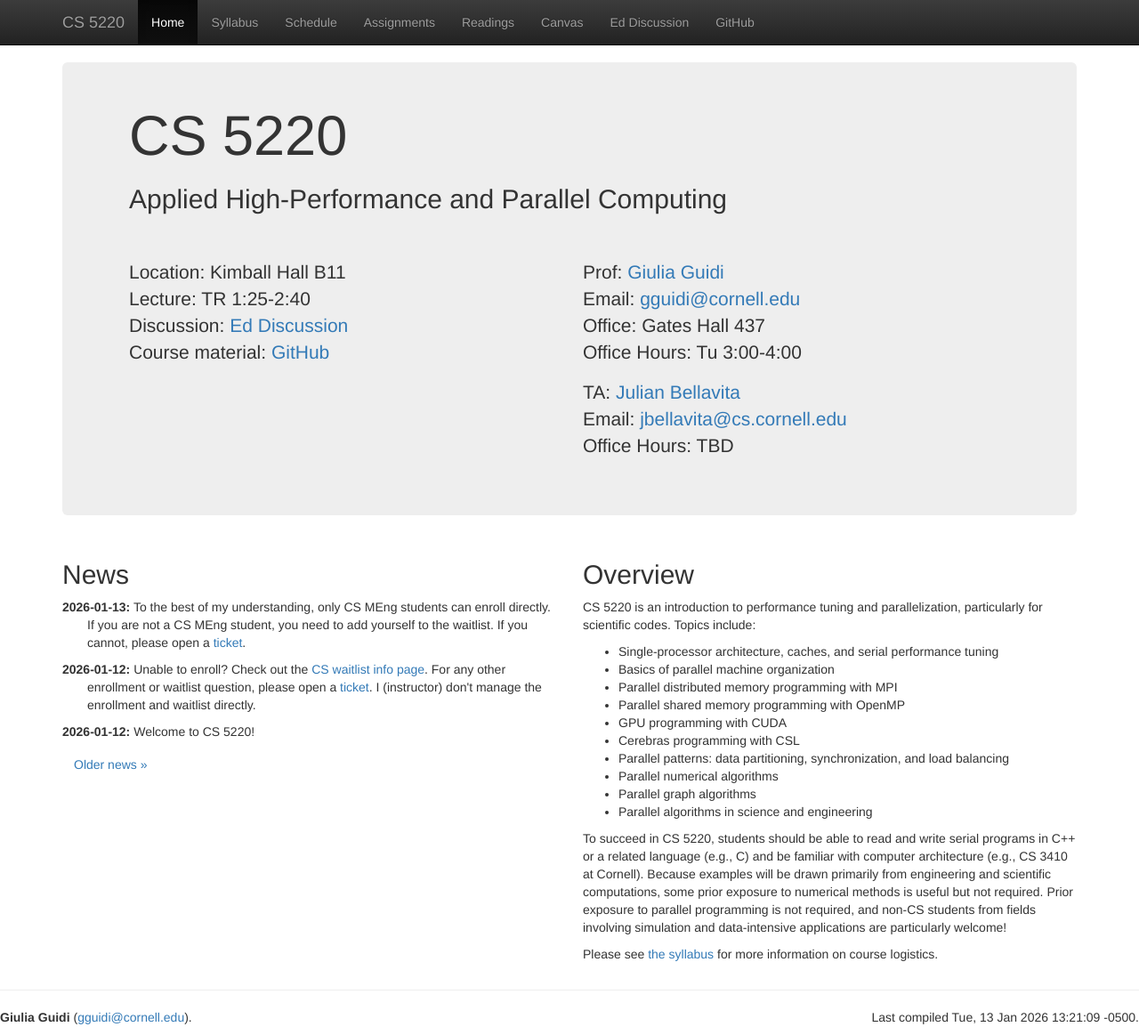
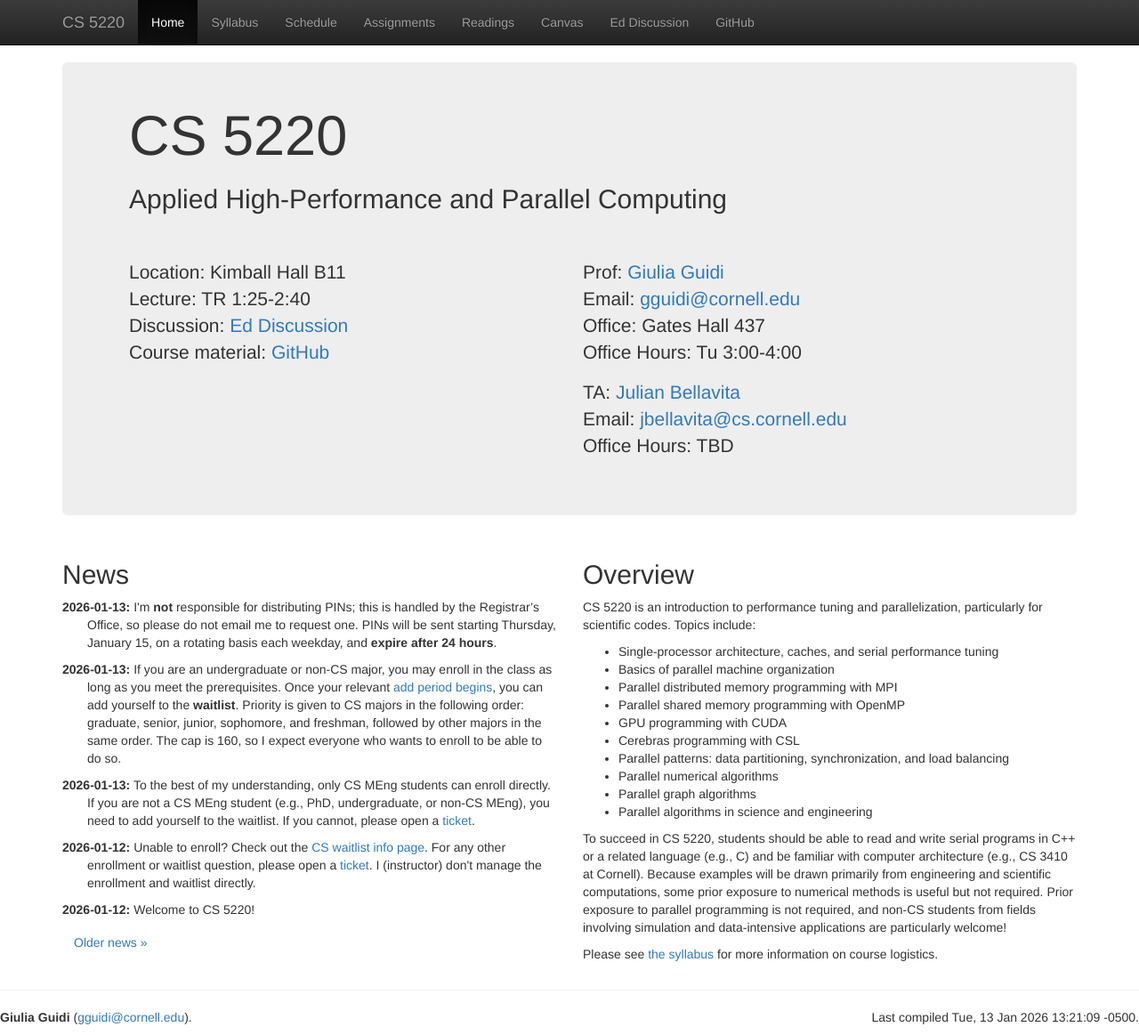
Before and after one commit to cs5220-26sp/web, a Jekyll site: the page built from web/index.html, in a window 1280 px wide and 1163 px high. Shown: the whole window at 89% size. Built offline with Jekyll 4.4.1, drawn with Linux system fonts in a browser that asks for light colours; nearby versions of some CDN libraries.

Commit message:
updated news and pin information

```diff
--- a/web/_data/news.yml
+++ b/web/_data/news.yml
@@ -10,4 +10,12 @@
 -
   date: 2026-01-13
   text: |
-    To the best of my understanding, only CS MEng students can enroll directly. If you are not a CS MEng student, you need to add yourself to the waitlist. If you cannot, please open a <a href="https://tdx.cornell.edu/TDClient/193/Portal/Home/">ticket</a>.
+    To the best of my understanding, only CS MEng students can enroll directly. If you are not a CS MEng student (e.g., PhD, undergraduate, or non-CS MEng), you need to add yourself to the waitlist. If you cannot, please open a <a href="https://tdx.cornell.edu/TDClient/193/Portal/Home/">ticket</a>.
+-
+  date: 2026-01-13
+  text: |
+    If you are an undergraduate or non-CS major, you may enroll in the class as long as you meet the prerequisites. Once your relevant <a href="https://registrar.cornell.edu/calendars-exams/academic-calendar">add period begins</a>, you can add yourself to the <b>waitlist</b>. Priority is given to CS majors in the following order: graduate, senior, junior, sophomore, and freshman, followed by other majors in the same order. The cap is 160, so I expect everyone who wants to enroll to be able to do so.
+-
+  date: 2026-01-13
+  text: |
+    I'm <b>not</b> responsible for distributing PINs; this is handled by the Registrar’s Office, so please do not email me to request one. PINs will be sent starting Thursday, January 15, on a rotating basis each weekday, and <b>expire after 24 hours</b>.
```
